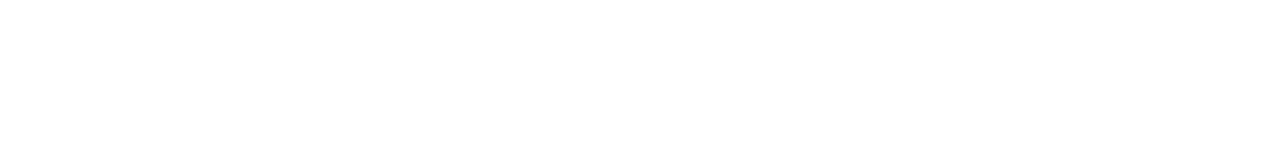
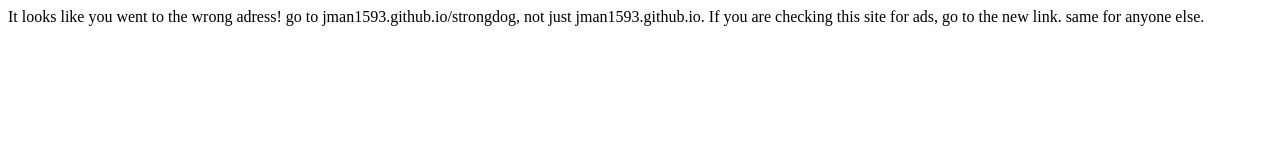
Before and after one commit to jman1593/jman1593.github.io, a plain HTML site: page index.html in a window 1280 px wide. Drawn offline with Linux system fonts and the light colour scheme.

Commit message:
Update index.html

```diff
--- a/index.html
+++ b/index.html
@@ -3,3 +3,6 @@
 	<script async src="https://pagead2.googlesyndication.com/pagead/js/adsbygoogle.js?client=ca-pub-1609993827735056"
      crossorigin="anonymous"></script>
 </head>
+<p>
+	It looks like you went to the wrong adress! go to jman1593.github.io/strongdog, not just jman1593.github.io. If you are checking this site for ads, go to the new link. same for anyone else.
+</p>
```
